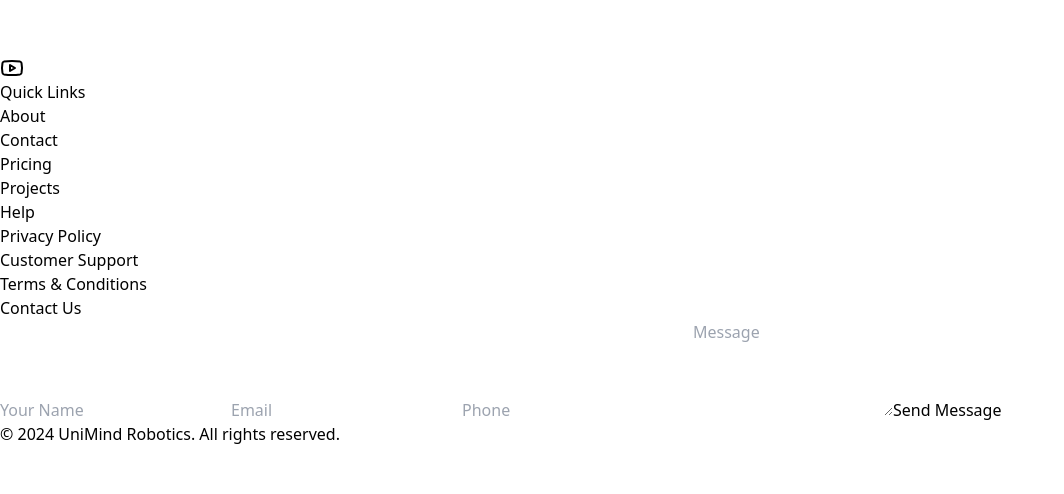
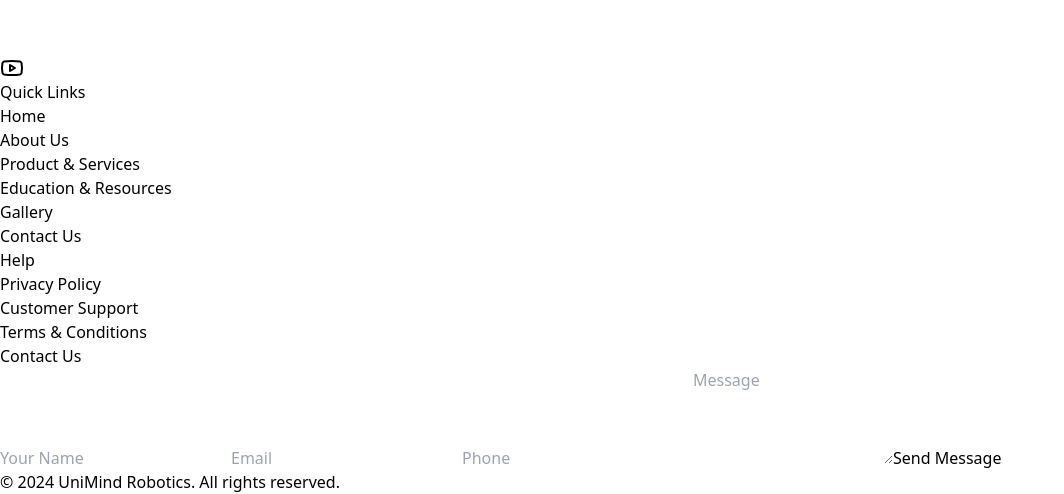
Before and after one commit to GROW-YAI/unimind-robotics, a React (Vite) app: page / in a window 1280 px wide. Shown: the part 5530-6024 px from the top of the page, without its empty margins (0-1064 px from the left). Before the commit the page ends 5976 px from the top, so only its background shows below. Built offline with nearby package versions, Linux system fonts and the light colour scheme.

Commit message:
changes to footer

```diff
--- a/src/components/footer/index.jsx
+++ b/src/components/footer/index.jsx
@@ -58,24 +58,32 @@ const Footer = () => {
 
                 {/* Quick Links + Help */}
                 <div className="flex flex-col items-center md:items-start">
-                    <div className="mb-6">
-                        <h3 className="text-base font-semibold mb-4">Quick Links</h3>
+                <div className="mb-6">
+                        <h3 className="text-base font-bold mb-4">Quick Links</h3>
                         <ul className="space-y-3">
-                            {["About", "Contact", "Pricing", "Projects"].map((link, idx) => (
+                            {[
+                                { name: "Home", path: "/" },
+                                { name: "About Us", path: "/about-us" },
+                                { name: "Product & Services", path: "/our-product" },
+                                { name: "Education & Resources", path: "/education&resources" },
+                                { name: "Gallery", path: "/gallery" },
+                                { name: "Contact Us", path: "/contact-us" },
+                            ].map((link, idx) => (
                                 <li key={idx}>
-                                    <a href={`/${link.toLowerCase()}`} className="hover:underline">
-                                        {link}
+                                    <a href={link.path} className="hover:underline">
+                                        {link.name}
                                     </a>
                                 </li>
                             ))}
                         </ul>
                     </div>
+
                     <div>
-                        <h3 className="text-base font-semibold mb-4">Help</h3>
+                        <h3 className="text-base font-bold mb-4">Help</h3>
                         <ul className="space-y-3">
                             {["Privacy Policy", "Customer Support", "Terms & Conditions"].map((link, idx) => (
                                 <li key={idx}>
-                                    <a href={`/${link.toLowerCase().replace(/ /g, "-")}`} className="hover:underline">
+                                    <a href="/" className="hover:underline">
                                         {link}
                                     </a>
                                 </li>
@@ -122,7 +130,7 @@ const Footer = () => {
                         />
                         <button
                             type="submit"
-                            className="w-full p-2 md:p-3 bg-[#3943F7] text-white font-semibold rounded hover:bg-[#00C7FF]"
+                            className="w-full p-2 md:p-3 bg-[#3943F7] text-white font-semibold rounded hover:bg-[#647FFA]"
                         >
                             Send Message
                         </button>
--- a/src/pages/about/index.jsx
+++ b/src/pages/about/index.jsx
@@ -3,6 +3,7 @@ import pic from "../../assets/images/pic.jpg";
 import { Lightbulb, BookOpen, Leaf } from "lucide-react";
 import pictwo from "../../assets/images/pictwo.jpg";
 import { motion } from "framer-motion";
+import Footer from "../../components/footer";
 
 const AboutUs = () => {
   // Animation Variants
@@ -24,7 +25,7 @@ const AboutUs = () => {
   return (
     <>
       <Navbar />
-      <div className="container mx-auto mt-28 px-4 py-10">
+      <div className="container mx-auto m-28  px-4 py-10">
         <motion.div
           className="flex flex-col md:flex-row items-center gap-8 justify-center"
           initial="hidden"
@@ -132,6 +133,7 @@ const AboutUs = () => {
           </div>
         </motion.div>
       </div>
+      <Footer/>
     </>
   );
 };
--- a/src/pages/contact/index.jsx
+++ b/src/pages/contact/index.jsx
@@ -67,7 +67,7 @@ const Contact = () => {
           transition={{ duration: 0.8, delay: 0.4 }}
         >
           <motion.a
-            href="https://wa.me/233530235739"
+            href="https://wa.me/233553109542"
             target="_blank"
             rel="noopener noreferrer"
             className="flex items-center justify-center bg-[#3943F7] rounded-full shadow-md hover:shadow-lg transition duration-300 w-24 h-24"
--- a/src/pages/education/index.jsx
+++ b/src/pages/education/index.jsx
@@ -2,6 +2,7 @@ import Navbar from "../../components/navbar";
 import pic from "../../assets/images/pic.jpg";
 import { Lightbulb, BookOpen, DownloadCloud } from "lucide-react";
 import { motion } from 'framer-motion';
+import Footer from "../../components/footer";
 
 const EducationResources = () => {
   return (
@@ -60,7 +61,7 @@ const EducationResources = () => {
 
         {/* Downloadable Resources Section */}
         <motion.div
-          className="mt-10 grid grid-cols-1 md:grid-cols-3 gap-6"
+          className=" grid grid-cols-1 md:grid-cols-3 gap-6 m-24"
           initial="hidden"
           animate="visible"
           variants={{
@@ -110,8 +111,8 @@ const EducationResources = () => {
             </p>
           </motion.div>
         </motion.div>
-
       </div>
+      <Footer/>
     </>
   );
 };
--- a/src/pages/gallery/index.jsx
+++ b/src/pages/gallery/index.jsx
@@ -10,6 +10,7 @@ import picthree from '../../assets/images/picthree.jpg';
 import picfour from '../../assets/images/picfour.jpg';
 import picfive from '../../assets/images/picfive.jpg';
 import picsix from '../../assets/images/picsix.jpg';
+import Footer from "../../components/footer";
 
 const Gallery = () => {
   return (
@@ -116,6 +117,7 @@ const Gallery = () => {
           </Swiper>
         </motion.div>
       </motion.div>
+      <Footer/>
     </>
   );
 };
--- a/src/pages/product/index.jsx
+++ b/src/pages/product/index.jsx
@@ -8,6 +8,7 @@ import picseven from '../../assets/images/picseven.jpg';
 import pictwo from '../../assets/images/pictwo.jpg';
 import pictech from '../../assets/images/pictech.jpg';
 import { motion } from 'framer-motion';
+import Footer from "../../components/footer";
 
 const Product = () => {
   const products = [
@@ -91,7 +92,7 @@ const Product = () => {
 
         {/* Services Section */}
         <motion.div
-          className="max-w-screen-xl mx-auto px-8"
+          className="max-w-screen-xl mx-auto m-24 px-8"
           initial="hidden"
           animate="visible"
           variants={containerVariants}
@@ -119,6 +120,7 @@ const Product = () => {
           </div>
         </motion.div>
       </section>
+      <Footer/>
     </>
   );
 };
```
